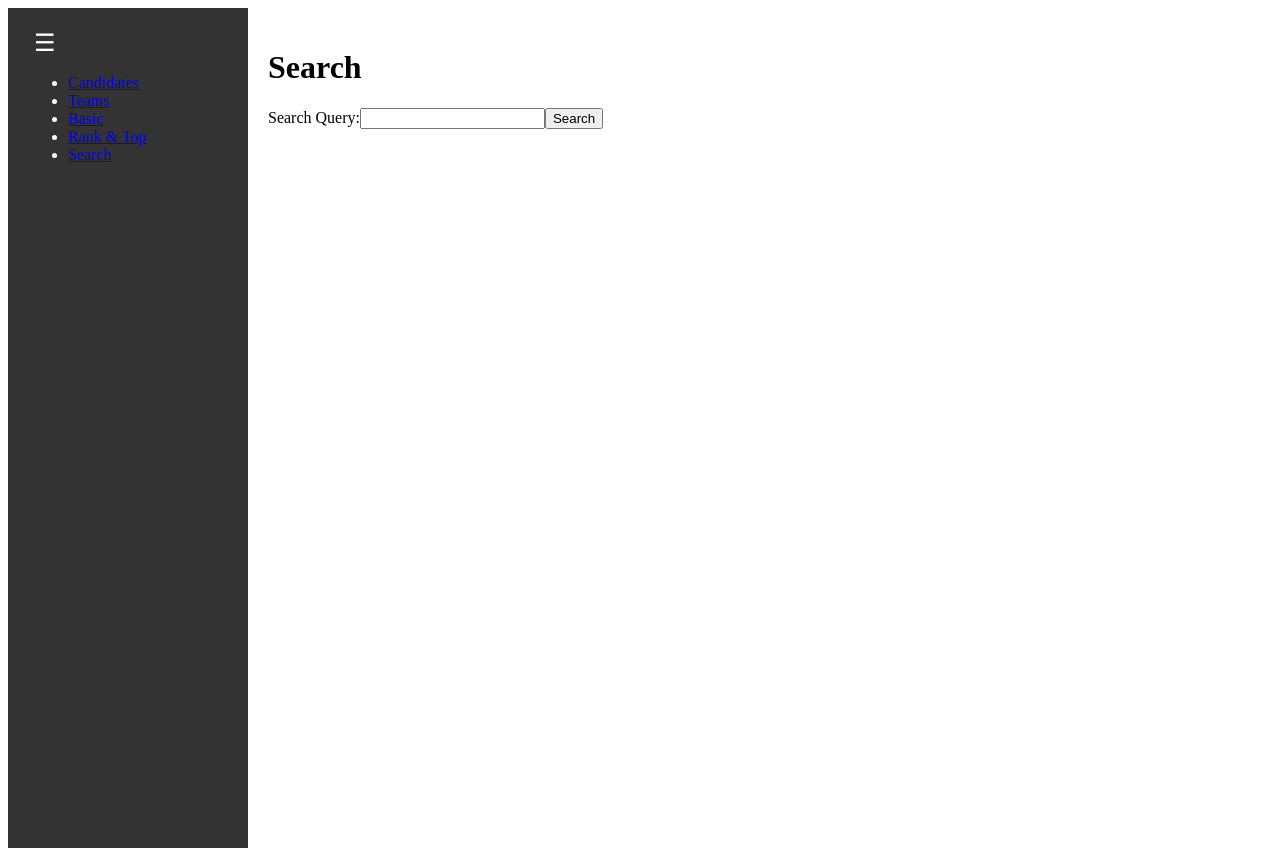
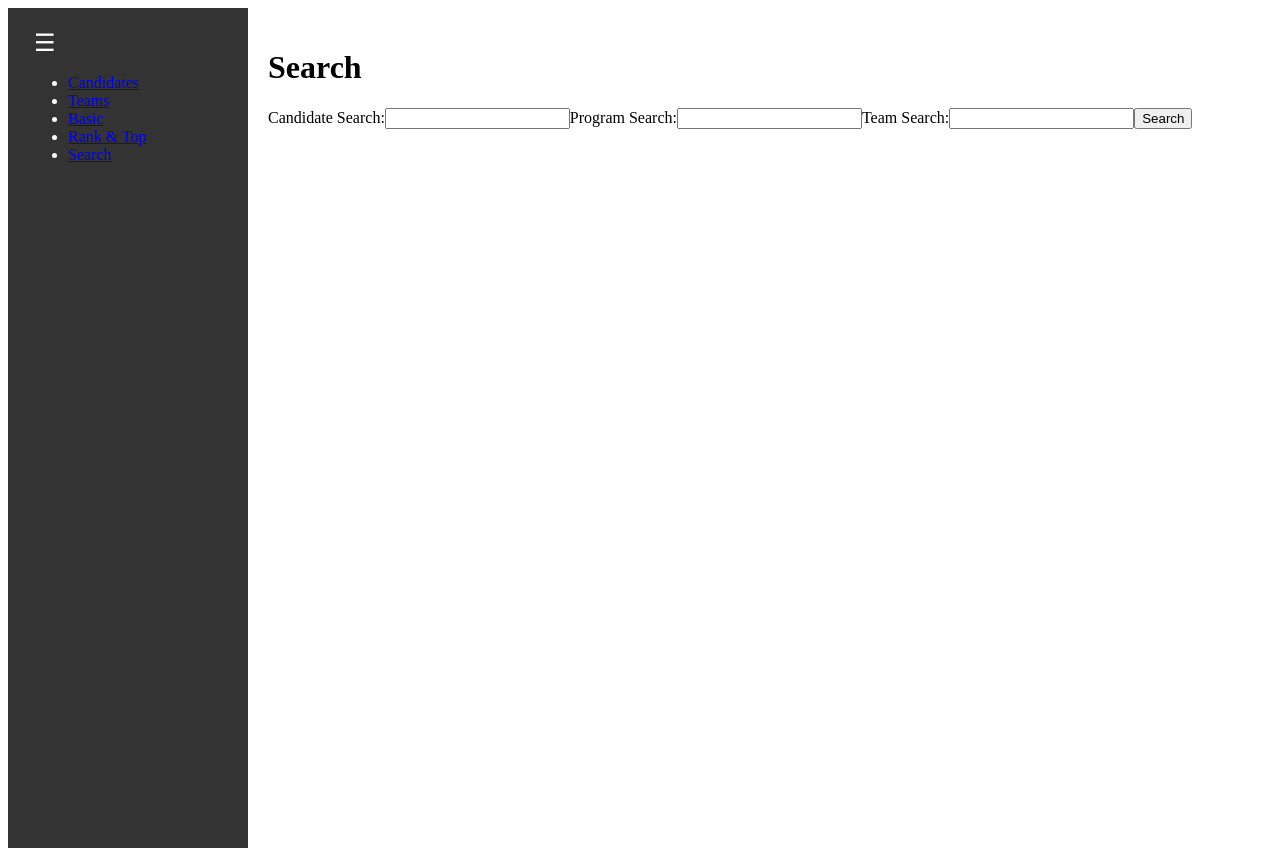
Before and after one commit to Javadamkd/art-fest-management, a Next.js app: page /search in a window 1280 px wide. Built offline with nearby package versions, Linux system fonts and the light colour scheme.

Commit message:
Update search.js

```diff
--- a/pages/search.js
+++ b/pages/search.js
@@ -6,12 +6,19 @@ export default function Search() {
       <h1>Search</h1>
       <form>
         <label>
-          Search Query:
-          <input type="text" name="query" />
+          Candidate Search:
+          <input type="text" name="candidateSearch" />
+        </label>
+        <label>
+          Program Search:
+          <input type="text" name="programSearch" />
+        </label>
+        <label>
+          Team Search:
+          <input type="text" name="teamSearch" />
         </label>
         <button type="submit">Search</button>
       </form>
-      {/* Add more form fields and functionalities as needed */}
     </Layout>
   );
 }
```
